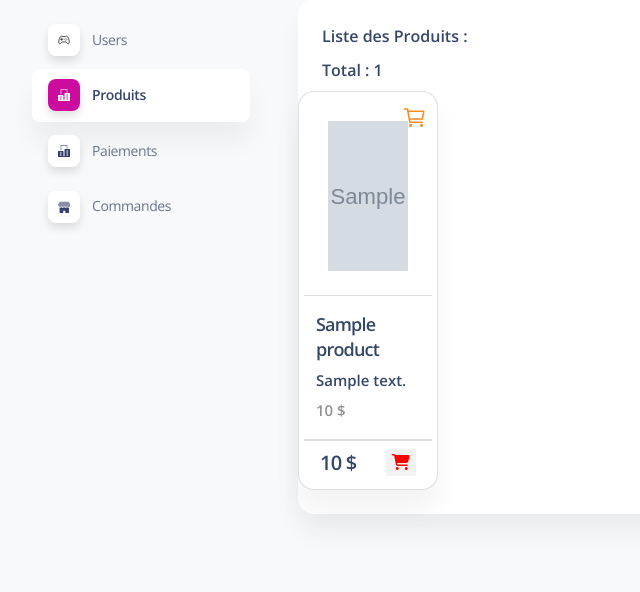
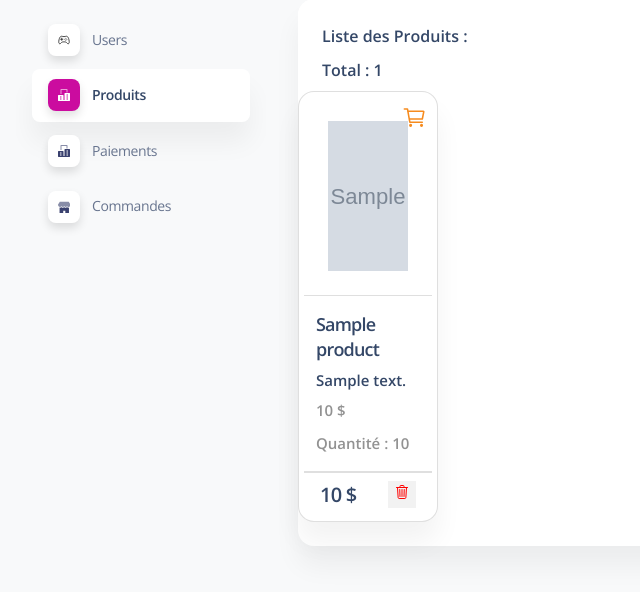
Before and after one commit to kanemamine/projet1_kanem_amine, a PHP site: page /adminProduits.php in a window 1280 px wide. Shown: the part 100-692 px from the top of the page, without its empty margins (0-640 px from the left). Run offline with PHP 8.4, Linux system fonts and the light colour scheme; the visitor is signed in with stand-in values (Sample User, id 1); tables that the repository leaves empty or names only in its code hold one stand-in row (values such as "Sample post"); grey boxes marked "Sample" are stand-in pictures; some libraries are stand-ins or nearby versions.

Commit message:
Correction du boutton pour supprimer un produit

```diff
--- a/files/adminProduits.php
+++ b/files/adminProduits.php
@@ -291,13 +291,15 @@
                                                 <h4><?php echo $row["name"]; ?></h4>
                                                 <h5><?php echo $row["description"]; ?></h5>
                                                 <h6><?php echo $row["price"]; ?> $</h6>
+                                                <h6>Quantité : <?php echo $row["quantity"]; ?></h6>
+
                                             </li>
                                         </ul>
                                         <ul class="list-group list-group-flush prix">
                                             <li class="list-group-item pt-2 pb-2">
                                                 <h4><?php echo $row["price"]; ?> $</h4>
-                                                <button type="button" class="delete" onclick="deleteProduct(<?php echo $row["id"]; ?>)">
-                                                    <i class="fa-solid fa-cart-shopping"></i>
+                                                <button type="button" class="delete" onclick="deleteProduct(<?php echo $row['id']; ?>)">
+                                                    <ion-icon name="trash-outline"></ion-icon>
                                                 </button>
                                             </li>
                                         </ul>
```
